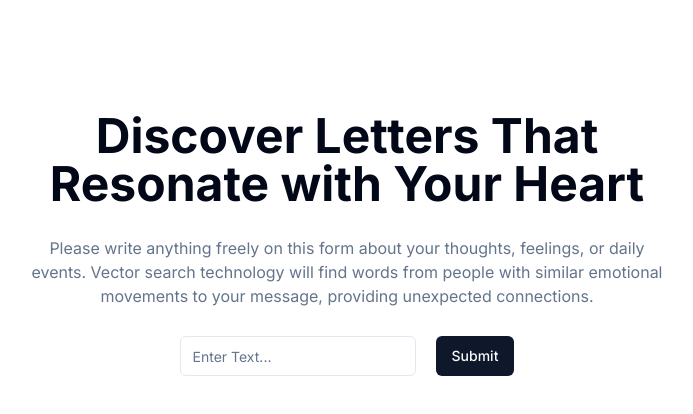
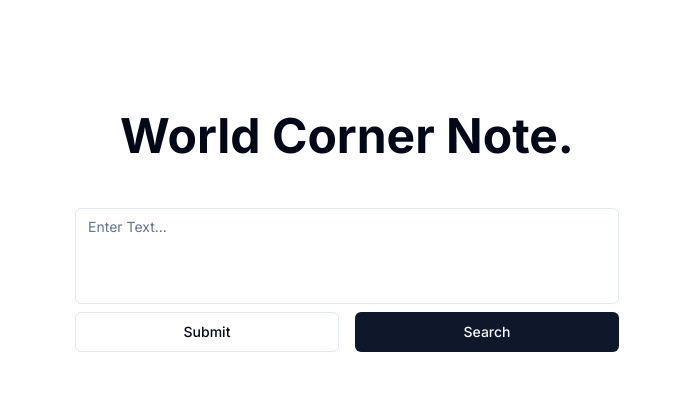
Before and after one commit to inaridiy/world_corner_note, a Next.js app: page / in a window 1280 px wide. Shown: the top 414 px of the page, without its empty margins (293-986 px from the left). Built offline with nearby package versions, Linux system fonts and the light colour scheme.

Commit message:
Refactor API routes and client code

```diff
--- a/src/app/api/fav/route.ts
+++ b/src/app/api/fav/route.ts
@@ -7,7 +7,6 @@ export const runtime = "edge";
 
 export async function POST(request: NextRequest) {
   const supabase = createSupabaseClient();
-  const openai = createOpenAIClient();
 
   const body = await request.json();
   if (!body) return new NextResponse("Missing body", { status: 400 });
--- a/src/app/api/post/route.ts
+++ b/src/app/api/post/route.ts
@@ -13,6 +13,8 @@ export async function POST(request: NextRequest) {
   const body = await request.json();
   if (!body) return new NextResponse("Missing body", { status: 400 });
   if (!body.memo || typeof body.memo !== "string")
+    return new NextResponse("Invalid body", { status: 400 });
+  if (body.memo.length > 280)
     return new NextResponse("Invalid body", { status: 400 });
 
   const embeddings = await openai.embeddings.create({
--- a/src/app/api/search/route.ts
+++ b/src/app/api/search/route.ts
@@ -18,6 +18,8 @@ export async function GET(
     return new NextResponse("Invalid query", { status: 400 });
   if (query === "teapot")
     return new NextResponse("I'm a teapot", { status: 418 });
+  if (query.length > 280)
+    return new NextResponse("Invalid body", { status: 400 });
 
   const embeddings = await openai.embeddings.create({
     model: "text-embedding-ada-002",
--- a/src/app/client.tsx
+++ b/src/app/client.tsx
@@ -1,14 +1,14 @@
 "use client";
 
-import { useState } from "react";
+import { useCallback, useState } from "react";
 import { Button } from "@/components/ui/button";
-import { Input } from "@/components/ui/input";
+import { Textarea } from "@/components/ui/textarea";
 import { toast } from "sonner";
-import Link from "next/link";
 import ja from "date-fns/locale/ja";
 import { format, parseISO } from "date-fns";
+import { Star } from "lucide-react";
 
-type Data = {
+type Note = {
   id: string;
   memo: string;
   favorite: number;
@@ -19,41 +19,111 @@ type Data = {
 
 export default function Form() {
   const [text, setText] = useState("");
-  const [data, setData] = useState<null | Data[]>(null);
+  const [loading, setLoading] = useState(false); // [1
+  const [data, setData] = useState<null | Note[]>(null);
 
-  const fetchData = async () => {
-    const data = await fetch(`/api/search?query=${text}`, {
+  const favorite = useCallback(
+    async (memoId: string) => {
+      if (!text) return;
+
+      setLoading(true);
+      const response = await fetch("/api/fav", {
+        method: "POST",
+        body: JSON.stringify({ memoId }),
+        headers: {
+          "Content-Type": "application/json",
+        },
+      });
+
+      setLoading(false);
+
+      setData(
+        data?.map((d) =>
+          d.id === memoId ? { ...d, favorite: d.favorite + 1 } : d
+        ) ?? null
+      );
+
+      if (!response) toast.error("Failed to retrieve message");
+    },
+    [data]
+  );
+
+  const submit = useCallback(async () => {
+    if (!text) return;
+
+    const response = await fetch("/api/post", {
+      method: "POST",
+      body: JSON.stringify({ memo: text }),
+      headers: {
+        "Content-Type": "application/json",
+      },
+    });
+
+    if (!response) toast.error("Failed to retrieve message");
+    else toast.success("Successfully posted");
+    setText("");
+  }, [text]);
+
+  const search = useCallback(async () => {
+    if (!text) return;
+
+    setLoading(true);
+    const response = await fetch(`/api/search?query=${text}`, {
       method: "GET",
       headers: {
         "Content-Type": "application/json",
       },
     });
 
-    if (!data) {
+    setLoading(false);
+    if (!response) {
       toast.error("Failed to retrieve message");
     } else {
-      setData(await data.json());
+      setData(await response.json());
     }
-  };
+  }, [text]);
 
   return (
     <>
-      <div className="mt-7 inline-flex items-center text-lg gap-x-5">
-        <Input
+      <div className="space-y-2">
+        <Textarea
+          value={text}
           onChange={(e) => setText(e.target.value)}
           placeholder="Enter Text..."
+          className="h-24 resize-none"
         />
-        <Button onClick={fetchData}>Submit</Button>
+        <div className="grid grid-cols-2 gap-4">
+          <Button variant="outline" onClick={submit} disabled={loading}>
+            Submit
+          </Button>
+          <Button onClick={search} disabled={loading}>
+            Search
+          </Button>
+        </div>
       </div>
       {data && (
-        <div className="py-10 grid grid-cols-4">
-          {data.map((d) => (
-            <Link href="/post/aa">
-              <p>{d.memo}</p>
-              <span>
-                {format(parseISO(d.createdAt), "PPP", { locale: ja })}
-              </span>
-            </Link>
+        <div className="py-10 flex flex-col w-full">
+          {data.map((d, i) => (
+            <div key={i} className="flex flex-col border-b p-4 gap-2">
+              <div className="flex ">
+                <p className="whitespace-pre-wrap break-words text-start flex-1">
+                  {d.memo}
+                </p>
+                <button
+                  className="rounded-full p-2 hover:bg-muted hover:text-muted-foreground h-10 w-10"
+                  onClick={() => favorite(d.id)}
+                >
+                  <Star className="w-6 h-6" />
+                </button>
+              </div>
+              <div className="flex justify-between items-center">
+                <span>
+                  {format(parseISO(d.createdAt), "PPP", { locale: ja })}
+                </span>
+
+                <span>{`${d.favorite} Fav`}</span>
+              </div>
+            </div>
           ))}
         </div>
       )}
--- a/src/app/page.tsx
+++ b/src/app/page.tsx
@@ -1,20 +1,12 @@
-import { Button } from "@/components/ui/button";
-import { Input } from "@/components/ui/input";
-import Link from "next/link";
 import Form from "./client";
 
 export default function Home() {
   return (
-    <main className="mx-auto text-center px-4 max-w-2xl py-28">
-      <h1 className="md:text-5xl text-3xl mb-7 font-bold text-center">
-        Discover Letters That Resonate with Your Heart
+    <main className="mx-auto text-center px-4 max-w-xl py-28">
+      <h1 className="md:text-5xl text-3xl mb-12 font-bold text-center">
+        World Corner Note.
       </h1>
-      <p className="text-center text-slate-500">
-        Please write anything freely on this form about your thoughts, feelings,
-        or daily events. Vector search technology will find words from people
-        with similar emotional movements to your message, providing unexpected
-        connections.
-      </p>
+
       <Form />
     </main>
   );
--- /dev/null
+++ b/src/components/ui/textarea.tsx
@@ -0,0 +1,24 @@
+import * as React from "react"
+
+import { cn } from "@/lib/utils"
+
+export interface TextareaProps
+  extends React.TextareaHTMLAttributes<HTMLTextAreaElement> {}
+
+const Textarea = React.forwardRef<HTMLTextAreaElement, TextareaProps>(
+  ({ className, ...props }, ref) => {
+    return (
+      <textarea
+        className={cn(
+          "flex min-h-[80px] w-full rounded-md border border-input bg-background px-3 py-2 text-sm ring-offset-background placeholder:text-muted-foreground focus-visible:outline-none focus-visible:ring-2 focus-visible:ring-ring focus-visible:ring-offset-2 disabled:cursor-not-allowed disabled:opacity-50",
+          className
+        )}
+        ref={ref}
+        {...props}
+      />
+    )
+  }
+)
+Textarea.displayName = "Textarea"
+
+export { Textarea }
```
